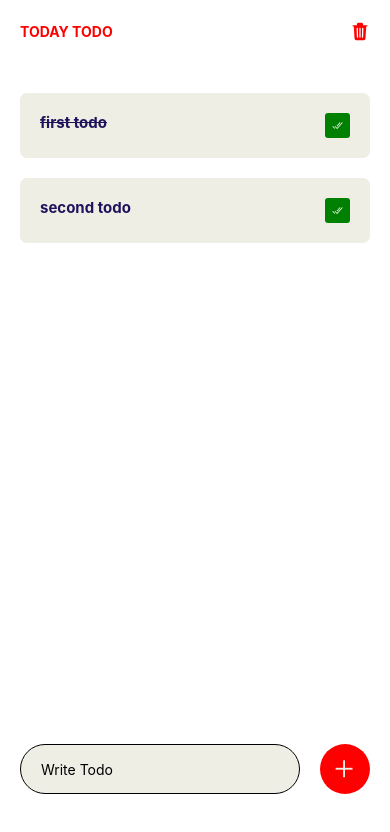
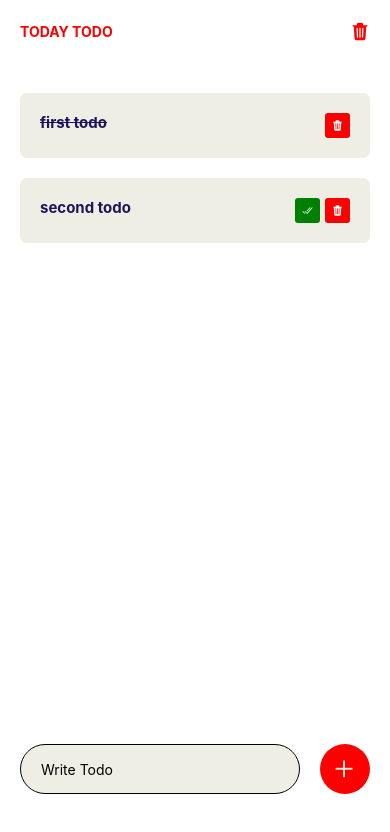
Before and after one commit to python-benedict/Todo-app-with-react-native, a React Native app: screen / in a window 390 px wide. Shown: the top 832 px of the page. Built offline with nearby package versions, Linux system fonts and the light colour scheme.

Commit message:
added a condition where the completed button shows only if the todo is not completed

```diff
--- a/App.js
+++ b/App.js
@@ -13,14 +13,19 @@ export default function App() {
 
 const ListItem = ({todo}) =>{
   return <View style={styles.listItems}>
-    <View styles={{flex:1}}>
+    <View style={{flex:1}}>
       <Text style={{fontWeight:'bold',textDecorationLine: todo?.completed? 'line-through':'none',           fontSize:15, color:COLOR.primary,}}>{todo?.task}</Text>
     </View>
-    <TouchableOpacity style={[styles.actionIcon]}>
-      <Ionicons name='checkmark-done-outline' color={COLOR.while}/>
+    { !todo?.completed && (
+      <TouchableOpacity style={[styles.actionIcon]}>
+      <Ionicons name='checkmark-done-outline' color={COLOR.while} />
+    </TouchableOpacity>
+    )}
+    <TouchableOpacity style={[styles.actionIcon1]}>
+      <Ionicons name='trash' color={COLOR.while} />
     </TouchableOpacity>
   </View>
-}
+};
   return (
     <SafeAreaView style={styles.container}>
       <View style={styles.header}>
@@ -53,6 +58,15 @@ const styles = StyleSheet.create({
     width:25,
     height:25,
     backgroundColor: 'green',
+    justifyContent: 'center',
+    alignItems: 'center',
+    borderRadius: 3,
+    marginLeft: 5,
+  },
+  actionIcon1:{
+    width:25,
+    height:25,
+    backgroundColor: 'red',
     justifyContent: 'center',
     alignItems: 'center',
     borderRadius: 3,
@@ -115,6 +129,6 @@ const styles = StyleSheet.create({
     elevation: 12,
     borderRadius:7,
     marginVertical: 10,
-    justifyContent: 'space-between'
+
   }
 });
```
